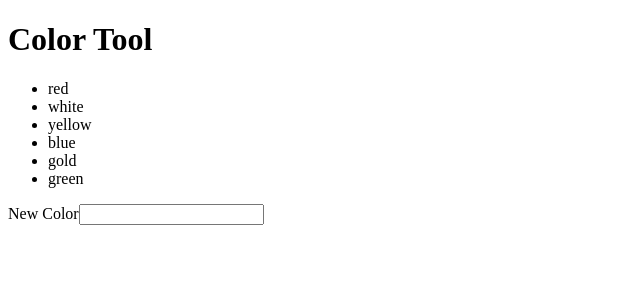
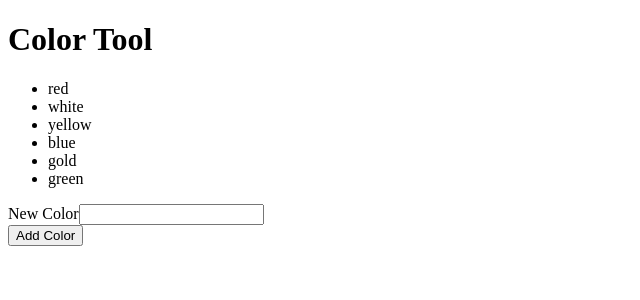
Before and after one commit to training4developers/react_redux_05222017, a React app: page / in a window 1280 px wide. Shown: the top 300 px of the page, without its empty margins (0-640 px from the left). Built offline with nearby package versions, Linux system fonts and the light colour scheme.

Commit message:
added code demos

```diff
--- a/src/ts/components/color-tool.tsx
+++ b/src/ts/components/color-tool.tsx
@@ -10,6 +10,7 @@ interface ColorToolProps {
 
 interface ColorToolState extends FormState {
     newColor?: string;
+    colors?: Color[];
 }
 
 export class ColorTool extends React.Component<ColorToolProps, ColorToolState> {
@@ -19,6 +20,7 @@ export class ColorTool extends React.Component<ColorToolProps, ColorToolState> {
 
         this.state = {
             newColor: '',
+            colors: this.props.colors.concat(),
         };
 
         // this.onChange = this.onChange.bind(this);
@@ -30,13 +32,14 @@ export class ColorTool extends React.Component<ColorToolProps, ColorToolState> {
             <header>
                 <h1>Color Tool</h1>
             </header>
-            <ul>{this.props.colors.map( (color) => <li>{color.name}</li> )}</ul>
+            <ul>{this.state.colors.map( (color) => <li>{color.name}</li> )}</ul>
             <form>
                 <div>
                     <label htmlFor="new-color-input">New Color</label>
                     <input type="text" id="new-color-input" name="newColor"
                         value={this.state.newColor} onChange={this.onChange} />
                 </div>
+                <button type="button" onClick={this.onClick}>Add Color</button>
             </form>
         </div>;
     }
@@ -46,4 +49,19 @@ export class ColorTool extends React.Component<ColorToolProps, ColorToolState> {
             [ e.target.name ]: e.target.value,
         });
     }
+
+    private onClick = () => {
+
+        const color = {
+            id: this.state.colors.reduce( (maxId, nextItem) =>
+                Math.max(maxId, nextItem.id), 0) + 1,
+            name: this.state.newColor,
+        };
+
+        this.setState({
+            colors: this.state.colors.concat(color),
+            newColor: '',
+        });
+
+    }
 }
```
